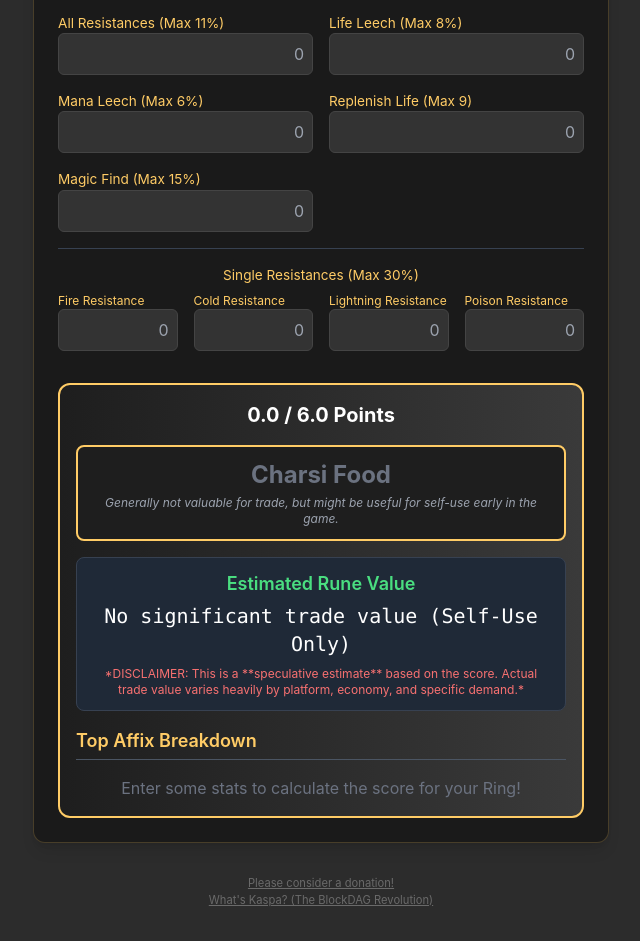
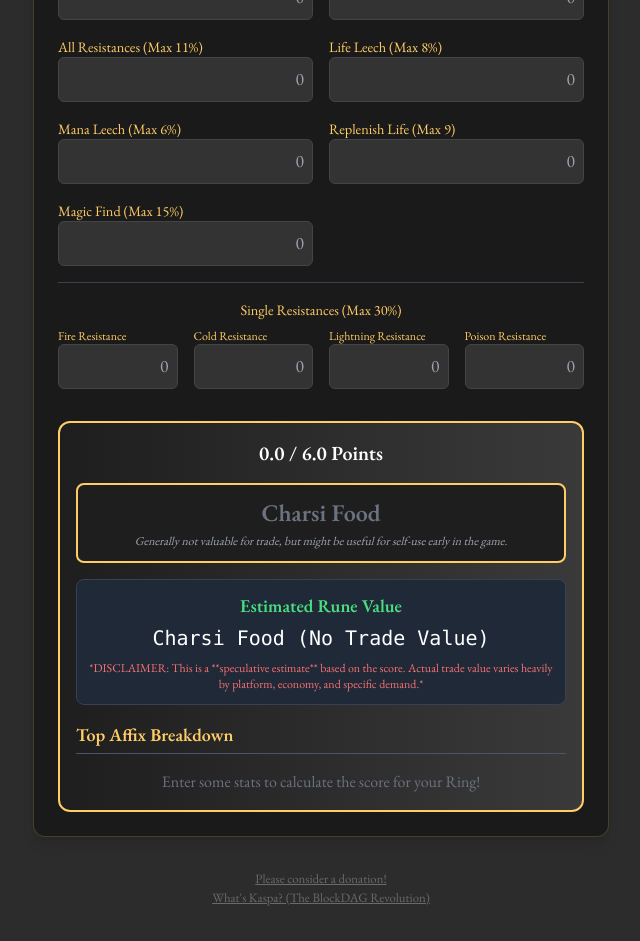
Before and after one commit to grandpayri/d2-item-scorer, a plain HTML site: page index.html in a window 1280 px wide. Shown: the part 460-1401 px from the top of the page, without its empty margins (319-959 px from the left). Drawn offline with nearby package versions, Linux system fonts and the light colour scheme.

Commit message:
Update index.html
Changed look and feel to be more Diablo. Updated valuation to reflect pgems -> multiple high runes.

```diff
--- a/index.html
+++ b/index.html
@@ -4,6 +4,11 @@
     <meta charset="UTF-8">
     <meta name="viewport" content="width=device-width, initial-scale=1.0">
     <title>Diablo 2 Rare Item Scorer</title>
+    <!-- Google Fonts Import: Cinzel Decorative (Title) and EB Garamond (Body) -->
+    <link rel="preconnect" href="https://fonts.googleapis.com">
+    <link rel="preconnect" href="https://fonts.gstatic.com" crossorigin>
+    <link href="https://fonts.googleapis.com/css2?family=Cinzel+Decorative:wght@400;700&family=EB+Garamond:wght@400;500;600&display=swap" rel="stylesheet">
+
     <script src="https://cdn.tailwindcss.com"></script>
     <script>
         tailwind.config = {
@@ -15,8 +20,9 @@
                         'd2-red': '#cc3333',
                     },
                     fontFamily: {
-                        'inter': ['Inter', 'sans-serif'],
-                        'diablo': ['Georgia', 'serif'],
+                        // Swapped to more thematic fonts
+                        'inter': ['EB Garamond', 'serif'], // Body font
+                        'diablo': ['Cinzel Decorative', 'serif'], // Title font
                     }
                 }
             }
@@ -26,7 +32,8 @@
         body {
             background-color: #2c2c2c;
             color: #d4d4d4;
-            font-family: 'inter', sans-serif;
+            /* Switched to EB Garamond for a more classic/fantasy feel */
+            font-family: 'EB Garamond', 'serif';
             min-height: 100vh;
         }
         .item-card {
@@ -36,7 +43,7 @@
         }
         .stat-label {
             color: #ffcc66;
-            font-size: 0.85rem;
+            font-size: 0.9rem; /* Slightly larger for serif readability */
         }
         input[type="number"]::-webkit-inner-spin-button,
         input[type="number"]::-webkit-outer-spin-button {
@@ -51,6 +58,8 @@
             background-color: #333;
             color: white;
             padding: 0.5rem;
+            font-family: 'EB Garamond', 'serif'; /* Ensure inputs use the body font */
+            font-size: 1.1rem;
         }
         .result-box {
             background: linear-gradient(90deg, #1e1e1e 0%, #3a3a3a 100%);
@@ -61,12 +70,20 @@
             font-weight: 600;
         }
         .kaspa-link {
-            font-size: 0.7rem;
+            font-size: 0.8rem; /* Slightly larger for serif */
             color: #6a6a6a;
             transition: color 0.2s;
         }
         .kaspa-link:hover {
             color: #ffcc66;
+        }
+        /* Ensure all text uses the new base font */
+        h1, h2, h3, h4, p, label, select, option, li, span {
+            font-family: 'EB Garamond', 'serif';
+        }
+        /* Apply the special title font */
+        .font-diablo {
+            font-family: 'Cinzel Decorative', 'serif';
         }
     </style>
 </head>
@@ -107,7 +124,7 @@
             str_belt: 30, // Max strength on belts
             fhr_belt: 24, // Max FHR on belts
 
-            // Magic Find Affixes (NEW)
+            // Magic Find Affixes
             mf_ring: 15, // Max MF on Rare Rings
             mf_amulet_circlet: 35, // Max MF on Rare Amulets/Circlets
             mf_other: 25, // Max MF on Rare Gloves/Boots/Belts
@@ -119,11 +136,7 @@
             Amulet: ['fcr_amulet', 'plus_skills_amulet', 'str', 'dex', 'life', 'mana', 'all_res', 'life_leech', 'mana_leech', 'fire_res', 'cold_res', 'light_res', 'poison_res', 'mf_amulet_circlet'],
             Gloves: ['ias_gloves', 'str', 'dex', 'life', 'mana', 'life_leech', 'mana_leech', 'fire_res', 'cold_res', 'light_res', 'poison_res', 'max_damage_gloves', 'crushing_blow_gloves', 'plus_skills_gloves', 'mf_other'],
             Boots: ['frw', 'fhr', 'life', 'mana', 'fire_res', 'cold_res', 'light_res', 'poison_res', 'mf_other'],
-
-            // Circlet: Now includes FRW, Life Leech, Mana Leech, and MF
             Circlet: ['fcr_amulet', 'plus_skills_amulet', 'str', 'dex', 'life_belt_circlet', 'mana', 'all_res', 'frw', 'life_leech', 'mana_leech', 'fire_res', 'cold_res', 'light_res', 'poison_res', 'mf_amulet_circlet'],
-
-            // Belt (Higher Life/Str/FHR rolls) and MF
             Belt: ['fhr_belt', 'str_belt', 'dex', 'life_belt_circlet', 'mana', 'all_res', 'fire_res', 'cold_res', 'light_res', 'poison_res', 'mf_other'],
         };
 
@@ -169,7 +182,7 @@
             'light_res': { label: 'Lightning Resistance', max: MAX_ROLLS.single_res, unit: '%', type: 'number', isSingleRes: true },
             'poison_res': { label: 'Poison Resistance', max: MAX_ROLLS.single_res, unit: '%', type: 'number', isSingleRes: true },
 
-            // Magic Find Inputs (NEW)
+            // Magic Find Inputs
             'mf_ring': { label: 'Magic Find', max: MAX_ROLLS.mf_ring, unit: '%', type: 'number' },
             'mf_amulet_circlet': { label: 'Magic Find', max: MAX_ROLLS.mf_amulet_circlet, unit: '%', type: 'number' },
             'mf_other': { label: 'Magic Find', max: MAX_ROLLS.mf_other, unit: '%', type: 'number' },
@@ -177,15 +190,6 @@
 
         // --- UTILITY FUNCTIONS ---
 
-        /**
-         * Calculates the score for a single affix based on the 6pt system rules.
-         * 1 Point: >= 66% of max roll.
-         * 0.5 Point: 33% to < 66% of max roll.
-         * 0 Points: < 33% of max roll.
-         * @param {number} value - The actual roll value.
-         * @param {number} max - The maximum possible roll.
-         * @returns {number} The score (0, 0.5, or 1).
-         */
         function scoreAffix(value, max) {
             if (value <= 0 || max <= 0) return 0;
             const valueRatio = value / max;
@@ -246,8 +250,6 @@
             }
 
             container.innerHTML = generalHtml + resHtml;
-
-            // Clear result and score when item type changes
             document.getElementById('result').innerHTML = '';
         }
 
@@ -262,13 +264,16 @@
         /**
          * Provides a highly generalized, speculative rune value based on the score.
          * This value is NOT a guarantee of trade price.
+         * UPDATED to include PGems and a more granular ladder.
          */
         function getEstimatedValue(score) {
-            if (score >= 5.5) return "Lo - Ber Rune (or multiple High Runes)";
-            if (score >= 5.0) return "Vex - Ohm Rune";
-            if (score >= 4.5) return "Mal - Ist Rune";
-            if (score >= 4.0) return "Pul - Um Rune";
-            return "No significant trade value (Self-Use Only)";
+            if (score >= 5.5) return "Multiple High Runes (Ber, Jah+)";
+            if (score >= 5.0) return "Vex - Ohm";
+            if (score >= 4.5) return "Mal - Ist";
+            if (score >= 4.0) return "Pul - Um";
+            if (score >= 3.5) return "Lem";
+            if (score >= 3.0) return "PGems";
+            return "Charsi Food (No Trade Value)";
         }
 
 
@@ -333,6 +338,7 @@
             const resultDiv = document.getElementById('result');
             const scoreNum = parseFloat(finalScore);
             const gradeData = getGrade(scoreNum);
+            // Get the updated value, which now includes PGems
             const estimatedValue = getEstimatedValue(scoreNum);
 
 
@@ -392,17 +398,18 @@
     </script>
 
     <div class="item-card w-full max-w-xl p-6 rounded-xl shadow-lg">
+        <!-- Title with the 'font-diablo' class -->
         <h1 class="text-3xl font-diablo font-bold text-center text-d2-gold mb-2">
             Diablo 2 Rare Item Scorer
         </h1>
-        <p class="text-center text-gray-400 mb-6 text-sm">
+        <p class="text-center text-gray-400 mb-6 text-lg">
             Generalized 6-Point Valuation for Rare Accessories & Clothing.
         </p>
 
         <!-- Item Type Selection -->
         <div class="mb-6">
             <label for="item-type" class="stat-label block mb-2">Select Item Type</label>
-            <select id="item-type" class="w-full p-2 bg-d2-dark border border-gray-600 rounded-lg text-white font-semibold shadow-inner">
+            <select id="item-type" class="w-full p-2 bg-d2-dark border border-gray-600 rounded-lg text-white font-semibold shadow-inner text-lg">
                 <option value="Ring" selected>Rare Ring</option>
                 <option value="Amulet">Rare Amulet</option>
                 <option value="Gloves">Rare Gloves</option>
@@ -425,7 +432,6 @@
         </div>
 
     </div>
-
 	<!-- Kaspa Links -->
     <div class="mt-8 text-center w-full max-w-xl">
 	 <a href="https://explorer.kaspa.org/addresses/kaspa:qprxkkvetjgxpsz4c7st887j3tdcq2yexhtlh2myutu9t9f76d70ws5sgq82l?page=1" target="_blank" class="kaspa-link underline block">Please consider a donation!</a></p>
```
